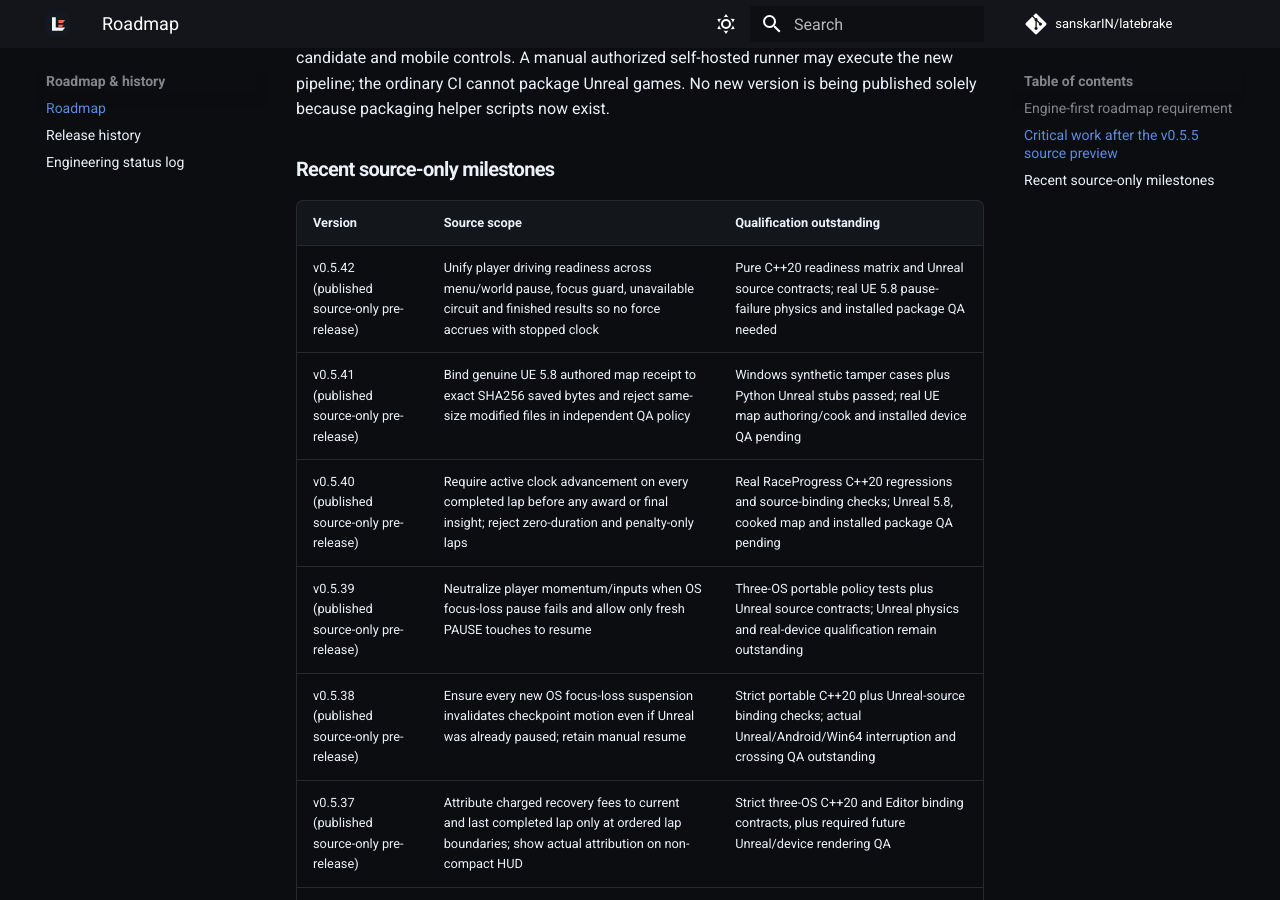
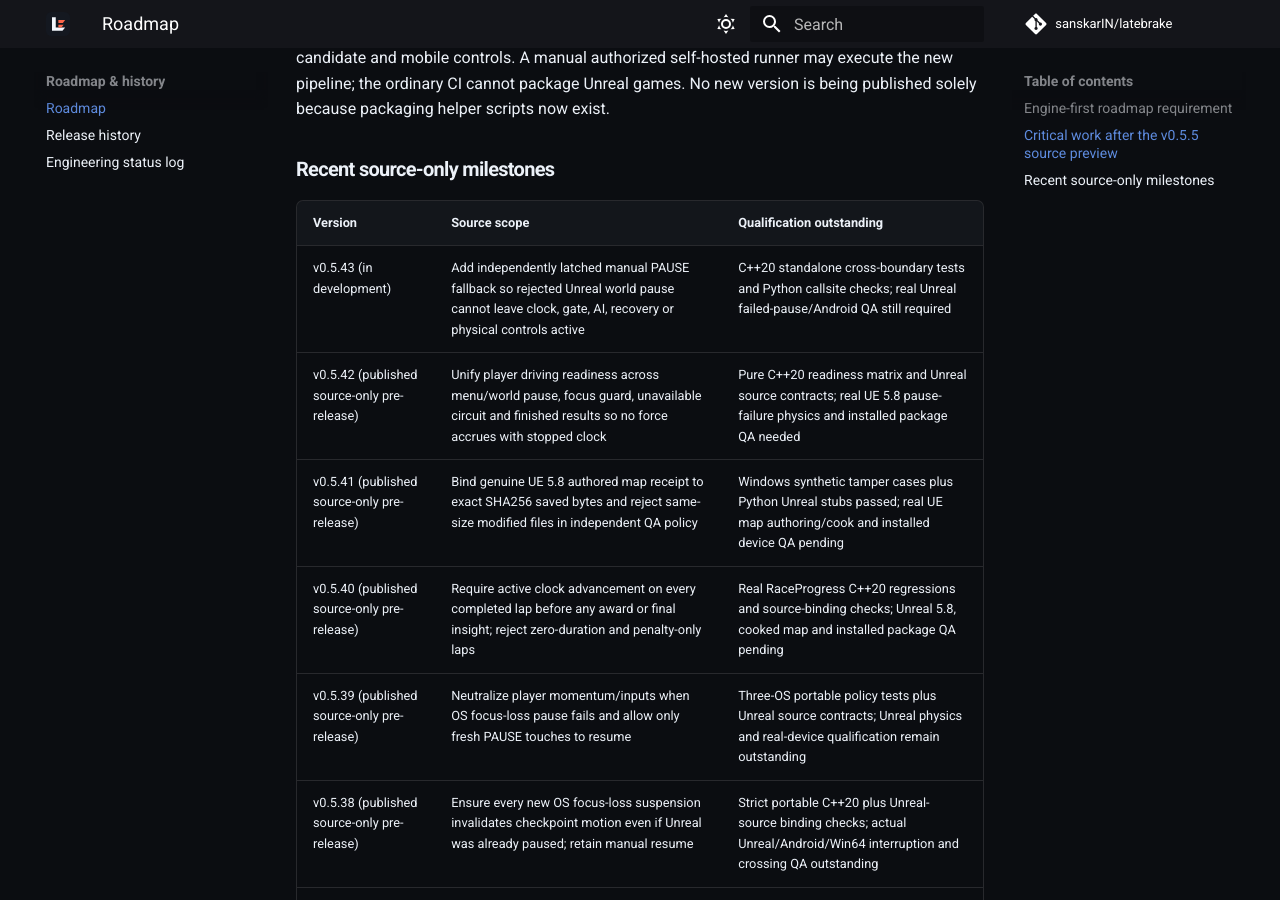
Before and after one commit to sanskarIN/latebrake, an MkDocs documentation site: the page built from docs/ROADMAP.md, in a window 1280 px wide and 900 px high, scrolled down 5350 px. Built offline with MkDocs 1.6.1 and Material for MkDocs 9.7.7, drawn with Linux system fonts in a browser that asks for light colours; comment, search, counter and statistics services are not loaded.

Commit message:
docs(roadmap): add v0.5.43 manual PAUSE fairness milestone

```diff
--- a/docs/ROADMAP.md
+++ b/docs/ROADMAP.md
@@ -81,6 +81,7 @@ solely because packaging helper scripts now exist.
 
 | Version | Source scope | Qualification outstanding |
 | --- | --- | --- |
+| v0.5.43 (in development) | Add independently latched manual PAUSE fallback so rejected Unreal world pause cannot leave clock, gate, AI, recovery or physical controls active | C++20 standalone cross-boundary tests and Python callsite checks; real Unreal failed-pause/Android QA still required |
 | v0.5.42 (published source-only pre-release) | Unify player driving readiness across menu/world pause, focus guard, unavailable circuit and finished results so no force accrues with stopped clock | Pure C++20 readiness matrix and Unreal source contracts; real UE 5.8 pause-failure physics and installed package QA needed |
 | v0.5.41 (published source-only pre-release) | Bind genuine UE 5.8 authored map receipt to exact SHA256 saved bytes and reject same-size modified files in independent QA policy | Windows synthetic tamper cases plus Python Unreal stubs passed; real UE map authoring/cook and installed device QA pending |
 | v0.5.40 (published source-only pre-release) | Require active clock advancement on every completed lap before any award or final insight; reject zero-duration and penalty-only laps | Real RaceProgress C++20 regressions and source-binding checks; Unreal 5.8, cooked map and installed package QA pending |
```
